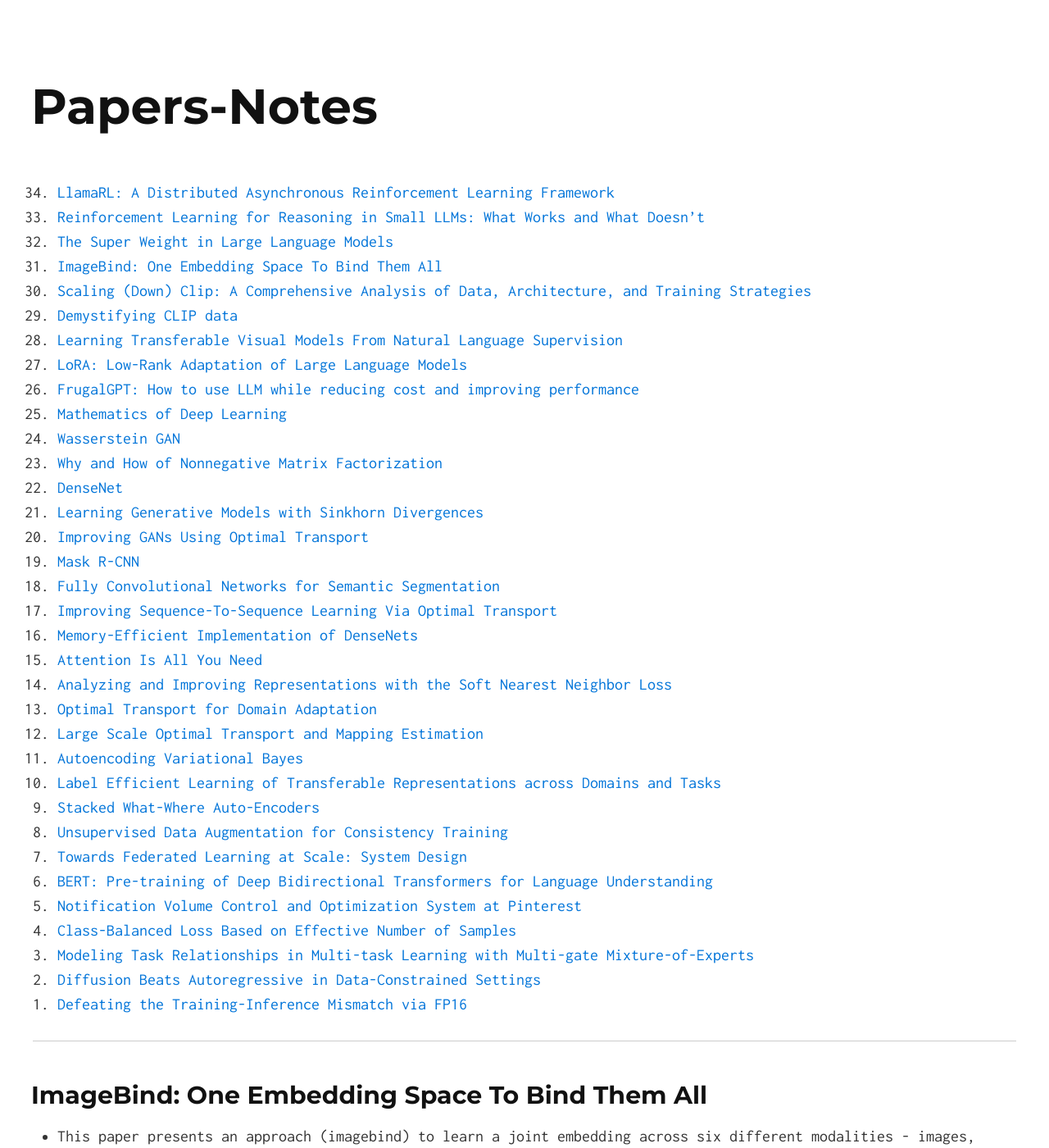
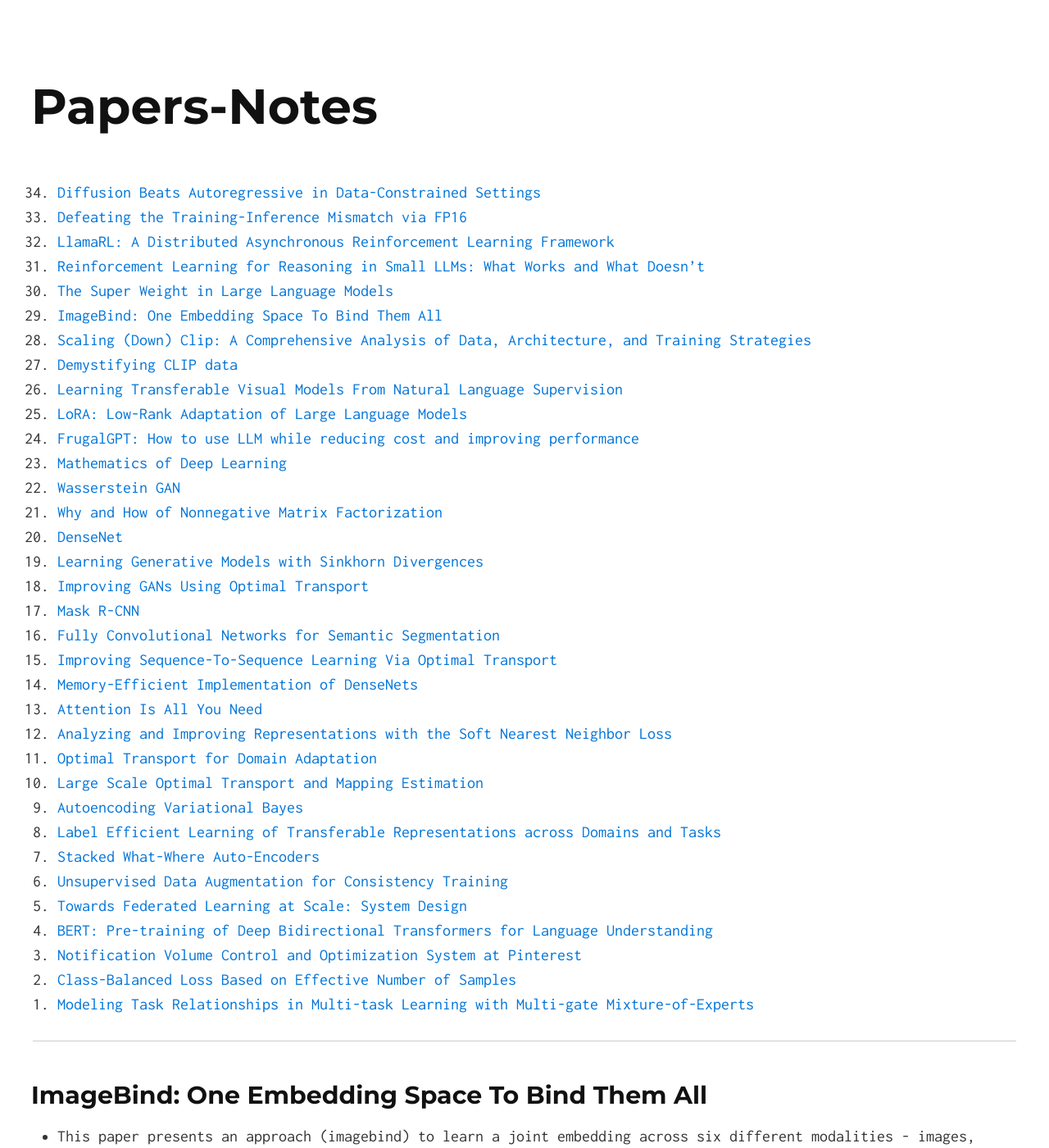
Before and after one commit to divyanshk/Papers-Blogs, a Jekyll site: the page built from index.md, in a window 1280 px wide and 1400 px high. Shown: the whole window at 82% size. Built offline with Jekyll 4.4.1, drawn with Linux system fonts in a browser that asks for light colours; formulas are drawn with MathJax 3; part of the change alters nothing that is shown.

Commit message:
formatting

```diff
--- a/index.md
+++ b/index.md
@@ -1,6 +1,8 @@
 ---
 layout: default
 ---
+1. [Diffusion Beats Autoregressive in Data-Constrained Settings](#diffusion>ar)
+1. [Defeating the Training-Inference Mismatch via FP16](#fp16>bf16)
 1. [LlamaRL: A Distributed Asynchronous Reinforcement Learning Framework](#llamarl)
 1. [Reinforcement Learning for Reasoning in Small LLMs: What Works and What Doesn’t](#smallmodelreasoning)
 1. [The Super Weight in Large Language Models](#superweight)
@@ -33,8 +35,6 @@ layout: default
 1. [Notification Volume Control and Optimization System at Pinterest](#pinterest_notification)
 1. [Class-Balanced Loss Based on Effective Number of Samples](#class_balanced_loss)
 1. [Modeling Task Relationships in Multi-task Learning with Multi-gate Mixture-of-Experts](#mmoe)
-1. [Diffusion Beats Autoregressive in Data-Constrained Settings](#diffusion>ar)
-1. [Defeating the Training-Inference Mismatch via FP16](#fp16>bf16)
 {: reversed="reversed"}
 
 ---
```
